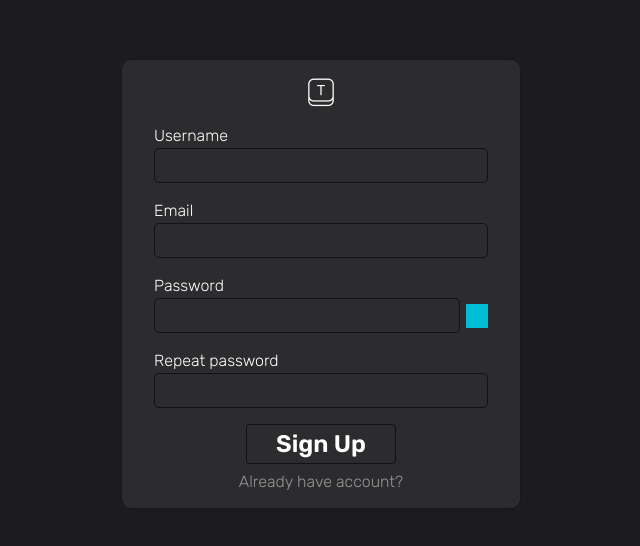
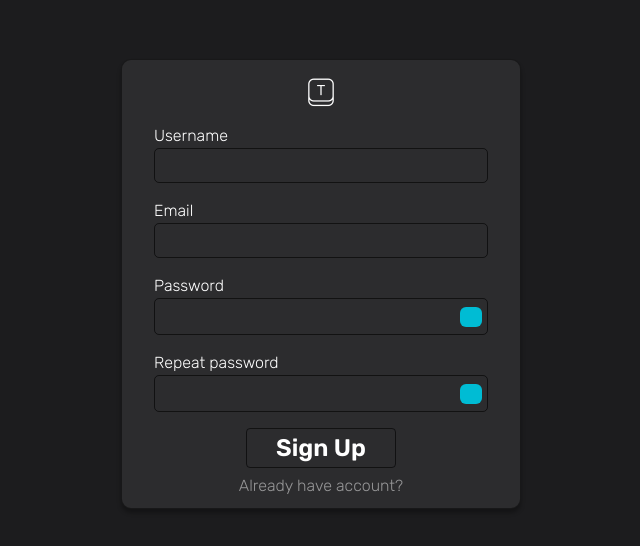
Before and after one commit to ZairoX-737/TrackIt, a Next.js app in the folder track_it_front_end/: page /auth/register in a window 1280 px wide. Shown: the part 116-662 px from the top of the page, without its empty margins (319-959 px from the left). Built offline with nearby package versions, Linux system fonts and the light colour scheme.

Commit message:
FRONT | Auth form

```diff
--- a/track_it_front_end/src/app/auth/auth.module.scss
+++ b/track_it_front_end/src/app/auth/auth.module.scss
@@ -1,16 +1,3 @@
-.showPassword {
-	display: flex;
-	width: 100%;
-	justify-content: space-between;
-	align-items: center;
-	flex-direction: row;
-	// border: 1px solid rgba(0, 0, 0, 0.6);
-	gap: 0.4em;
-	border-radius: 5px;
-	input {
-		width: 100%;
-	}
-}
 .form {
 	display: flex;
 	flex-direction: column;
@@ -21,25 +8,46 @@
 	height: 450px;
 	border-radius: 10px;
 	gap: 1em;
-	box-shadow: 4px rgba(0, 0, 0, 0.3);
+	box-shadow: 0px 4px 4px rgba(0, 0, 0, 0.3);
 	padding: 1em 2em 0.5em 2em;
 	border: 1px solid rgba(0, 0, 0, 0.45);
 	div {
 		display: flex;
 		flex-direction: column;
 		width: 100%;
-		input {
-			height: 35px;
-			background-color: transparent;
-			border: 1px solid rgba(0, 0, 0, 0.6);
-			border-radius: 5px;
-			color: white;
-			padding-left: 5px;
-		}
 		label {
 			font-size: 16px;
 			font-weight: 300;
 		}
+	}
+}
+
+.textInput {
+	height: 35px;
+	background-color: transparent;
+	border: 1px solid rgba(0, 0, 0, 0.6);
+	border-radius: 5px;
+	color: white;
+	padding-left: 5px;
+}
+
+.passwordInput {
+	@extend .textInput !optional;
+	border: none;
+}
+
+.showPassword {
+	display: flex;
+	width: 100%;
+	justify-content: space-between;
+	align-items: center;
+	flex-direction: row;
+	border: 1px solid rgba(0, 0, 0, 0.6);
+	gap: 0.4em;
+	padding-right: 5px;
+	border-radius: 5px;
+	input {
+		width: 100%;
 	}
 }
 
--- a/track_it_front_end/src/app/auth/register/page.tsx
+++ b/track_it_front_end/src/app/auth/register/page.tsx
@@ -7,8 +7,16 @@ import { useState } from 'react';
 
 const RegisterPage = () => {
 	const [showPassword, setShowPassword] = useState(false);
+	const [showPassword2, setShowPassword2] = useState(false);
 	function handleRegister() {
 		console.log('hello');
+	}
+
+	function showPswd() {
+		setShowPassword(!showPassword);
+	}
+	function showPswd2() {
+		setShowPassword2(!showPassword2);
 	}
 
 	return (
@@ -17,23 +25,26 @@ const RegisterPage = () => {
 				<Image src={WLogo} alt='Logo' width={32} height={32} />
 				<div>
 					<label>Username</label>
-					<input></input>
+					<input type='text' className={styles.textInput}></input>
 				</div>
 
 				<div>
 					<label>Email</label>
-					<input type='email'></input>
+					<input type='email' className={styles.textInput}></input>
 				</div>
 
 				<div>
 					<label>Password</label>
 					<section className={styles.showPassword}>
-						<input type={showPassword ? 'text' : 'password'}></input>
-						<button type='button' className='w-6 h-6'>
+						<input
+							className={styles.passwordInput}
+							type={showPassword ? 'text' : 'password'}
+						></input>
+						<button type='button' onClick={showPswd} className='w-6 h-5'>
 							{showPassword ? (
-								<div className=' bg-[#ff9800] w-full h-full' />
+								<div className=' bg-[#ff9800] w-full h-full rounded-md transition-all' />
 							) : (
-								<div className=' bg-[#00BCD4] w-full h-full' />
+								<div className=' bg-[#00BCD4] w-full h-full rounded-md transition-all' />
 							)}
 						</button>
 					</section>
@@ -41,7 +52,19 @@ const RegisterPage = () => {
 
 				<div>
 					<label>Repeat password</label>
-					<input type={showPassword ? 'text' : 'password'}></input>
+					<section className={styles.showPassword}>
+						<input
+							type={showPassword2 ? 'text' : 'password'}
+							className={styles.passwordInput}
+						></input>
+						<button type='button' onClick={showPswd2} className='w-6 h-5'>
+							{showPassword2 ? (
+								<div className=' bg-[#ff9800] w-full h-full rounded-md transition-all' />
+							) : (
+								<div className=' bg-[#00BCD4] w-full h-full rounded-md transition-all' />
+							)}
+						</button>
+					</section>
 				</div>
 
 				<div className='flex justify-center items-center gap-1.5'>
--- a/track_it_front_end/src/app/mainpage.module.scss
+++ b/track_it_front_end/src/app/mainpage.module.scss
@@ -1,4 +1,4 @@
-$btn_shadow: 0px 4px rgba(0, 0, 0, 0.25);
+$btn_shadow: 0px 4px 4px rgba(0, 0, 0, 0.25);
 $active_orange: #ff9800;
 
 .nav {
--- a/track_it_front_end/src/app/page.tsx
+++ b/track_it_front_end/src/app/page.tsx
@@ -27,8 +27,8 @@ export default function MainPage() {
 					</div>
 				</nav>
 			</header>
-			<section className='w-screen h-[93vh] flex justify-between items-center'>
-				<div className='flex flex-col items-flex-start gap-3 w-fit  m-auto mt-12'>
+			<section className='w-screen h-[93vh] flex items-center'>
+				<div className='flex flex-col gap-3 w-fit ml-[10%] mt-12 self-start'>
 					<h1 className={styles.header1}>
 						Organize. Track.
 						<br />
@@ -46,8 +46,6 @@ export default function MainPage() {
 						</button>
 					</Link>
 				</div>
-
-				<div className='opacity-0 cursor-default w-[650px] h-[400px]'></div>
 			</section>
 		</>
 	);
```
